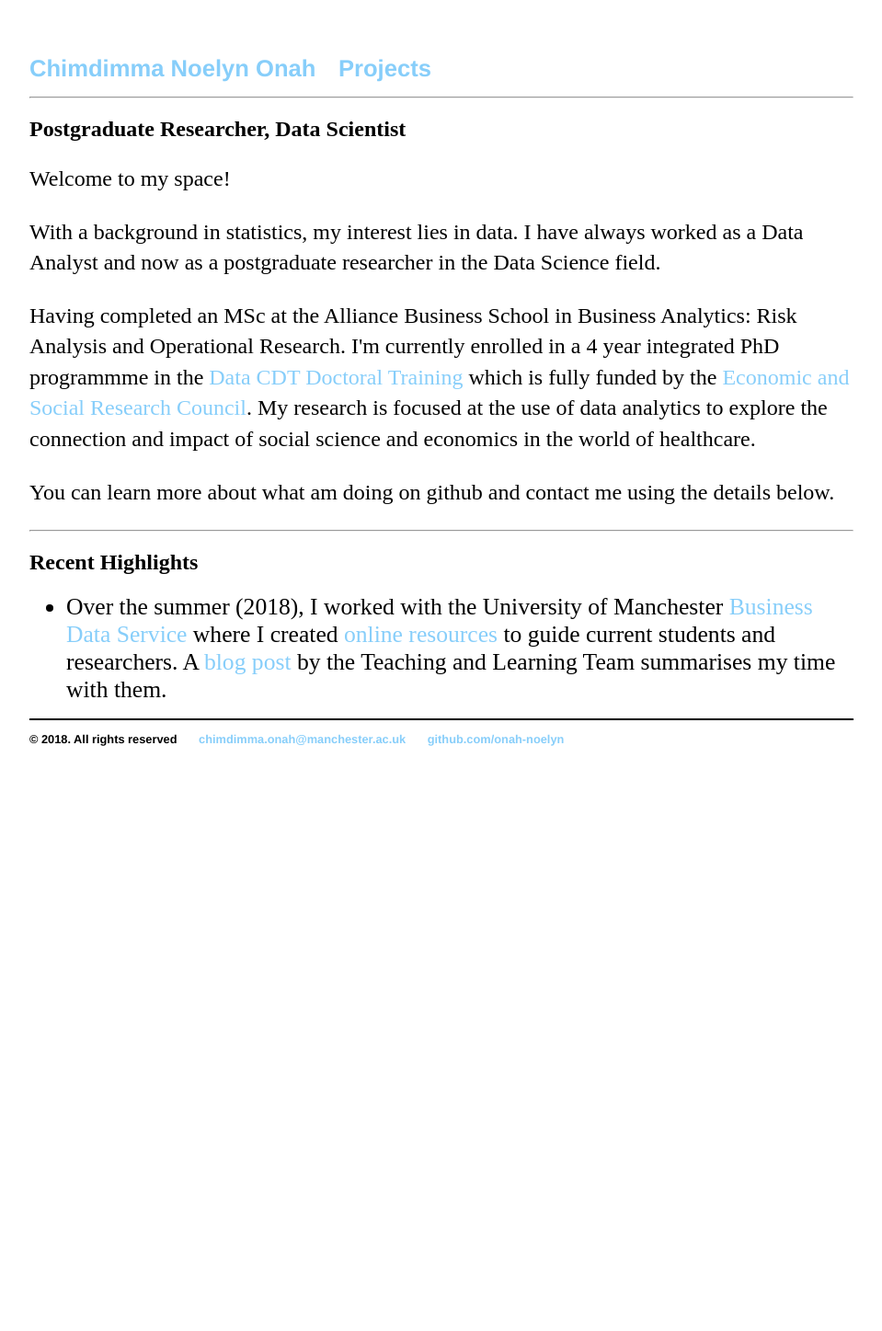
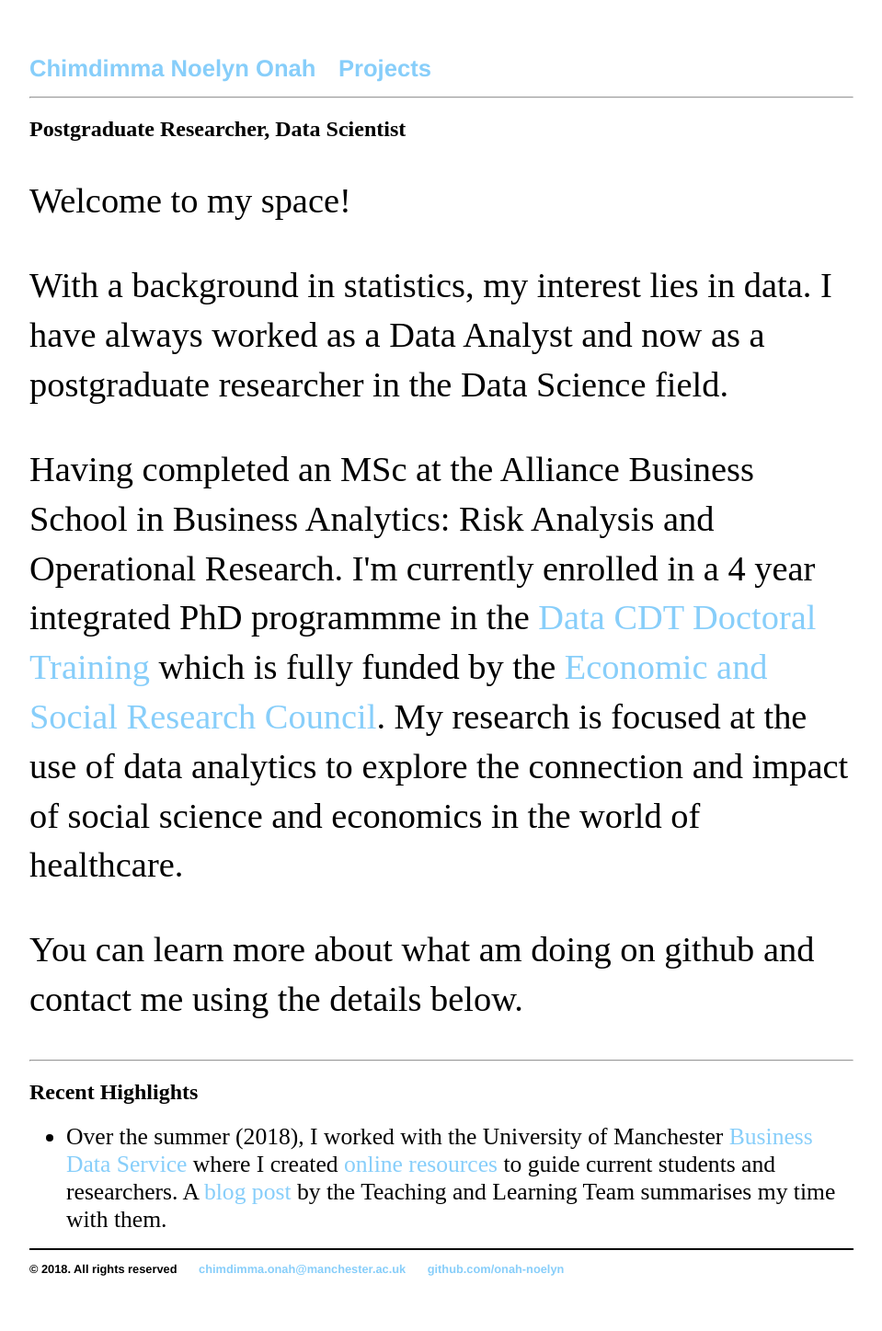
Before and after one commit to Onah-Noelyn/Onah-Noelyn.github.io, a Jekyll site: the page built from index.html, in a window 1280 px wide. Shown: the whole page at 92% size, without its empty margins (160-1119 px from the left). Built offline with Jekyll 4.4.1, drawn with Linux system fonts in a browser that asks for light colours; before the commit the page ends 900 px from its top, so only the background shows below that.

Commit message:
Update index.html

```diff
--- a/index.html
+++ b/index.html
@@ -8,7 +8,7 @@ title: Chimdimma Noelyn Onah
 	<div>
 	<!---<IMG src="wordcloud.jpg" alt="Word Cloud which describes me" width = 900 height = 450 align = right></IMG>--->
 	</div>
-	<div >
+	<div style="font-size:160%;" >
 	<p>Welcome to my space!  </p>
 	<p>With a background in statistics, my interest lies in data. I have always worked as a Data Analyst and now as a postgraduate researcher in the Data Science field.  </p>
 	<p>Having completed an MSc at the Alliance Business School in Business Analytics: Risk Analysis and Operational Research. I'm currently enrolled in a 4 year integrated PhD programmme in the <a href="https://datacdt.org/">Data CDT Doctoral Training</a> which is fully funded by the <a href="http://www.esrc.ac.uk/">Economic and Social Research Council</a>. My research is focused at the use of data analytics to explore the connection and impact of social science and economics in the world of healthcare. </p>
```
